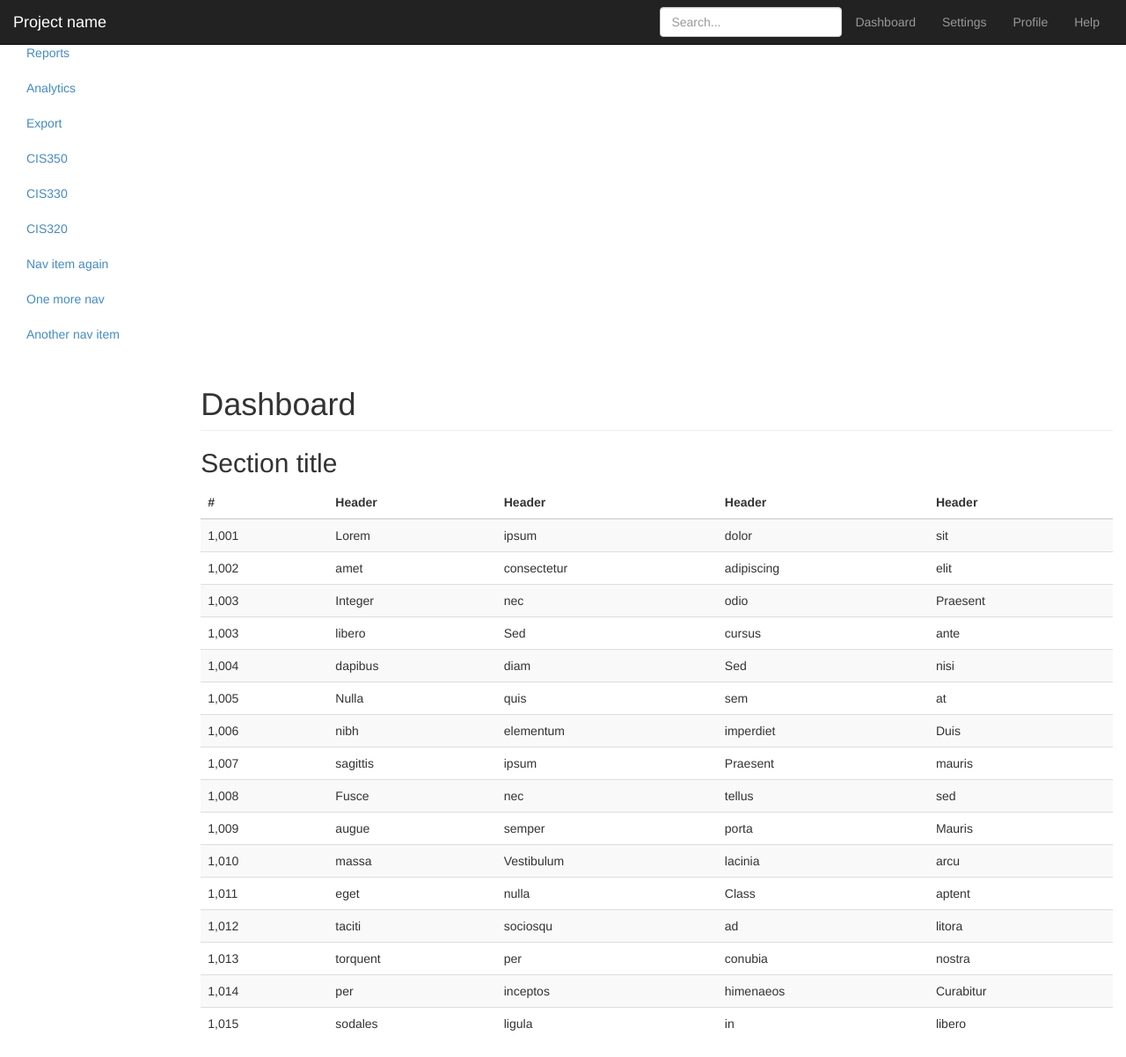
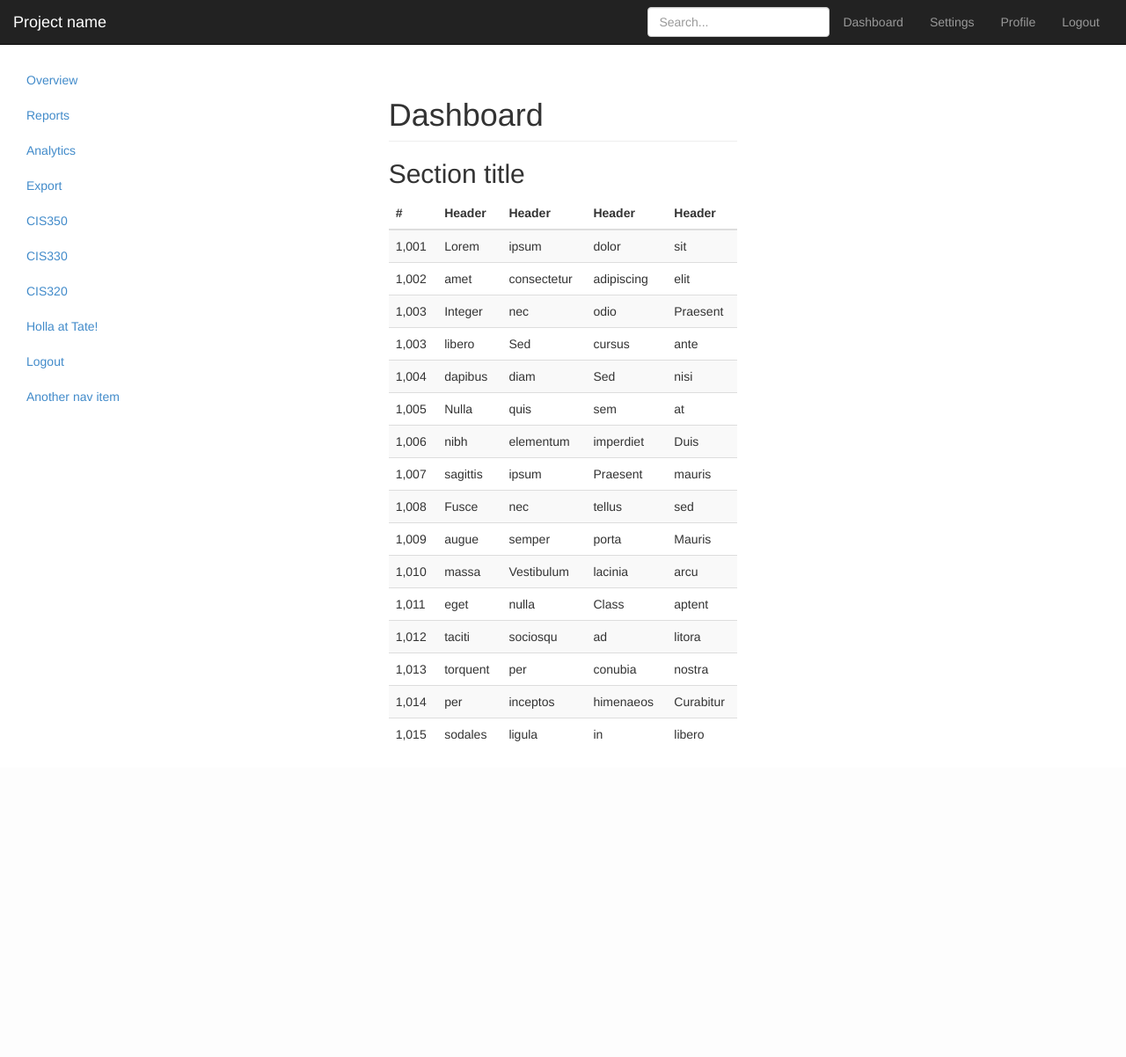
Before and after one commit to tatemandel/Queueueuebble, a Django app: template queueuebble/queue/templates/dashboard.html in a window 1280 px wide. Shown: the whole page at 88% size. After the commit the page ends 843 px from the top, so only its background shows below. Run offline with Django 3.2, Linux system fonts and the light colour scheme; the template is opened without the code that fills it, so the values that code supplies are empty; parts of the project's set-up code (start-up, migrations or seed data) failed here and were passed over; some libraries are stand-ins or nearby versions.

Commit message:
dashboard no longer looks like shit

```diff
--- a/queueuebble/queue/templates/dashboard.html
+++ b/queueuebble/queue/templates/dashboard.html
@@ -29,7 +29,7 @@
 
     <body>
 
-        <div class="navbar navbar-inverse navbar-fixed-top" role="navigation">
+        <div class="navbar navbar-inverse navbar-static-top" role="navigation">
             <div class="container-fluid">
                 <div class="navbar-header">
                     <button type="button" class="navbar-toggle" data-toggle="collapse" data-target=".navbar-collapse">
@@ -45,7 +45,7 @@
                         <li><a href="#">Dashboard</a></li>
                         <li><a href="#">Settings</a></li>
                         <li><a href="#">Profile</a></li>
-                        <li><a href="#">Help</a></li>
+                        <li><a href="/logout/">Logout</a></li>
                     </ul>
                     <form class="navbar-form navbar-right">
                         <input type="text" class="form-control" placeholder="Search...">
@@ -69,12 +69,12 @@
                         <li><a href="">CIS320</a></li>
                     </ul>
                     <ul class="nav nav-sidebar">
-                        <li><a href="">Nav item again</a></li>
-                        <li><a href="">One more nav</a></li>
+                        <li><a href="facebook.com/tate.mandel">Holla at Tate!</a></li>
+                        <li><a href="/logout/">Logout</a></li>
                         <li><a href="">Another nav item</a></li>
                     </ul>
                 </div>
-                <div class="col-sm-9 col-sm-offset-3 col-md-10 col-md-offset-2 main">
+                <div class="col-sm-8 col-sm-offset-3 col-md-4 col-md-offset-2 main">
                     <h1 class="page-header">Dashboard</h1>
                     {% block dash %}
                     {% endblock %}
```
Also changed, not shown: 2 other files.
